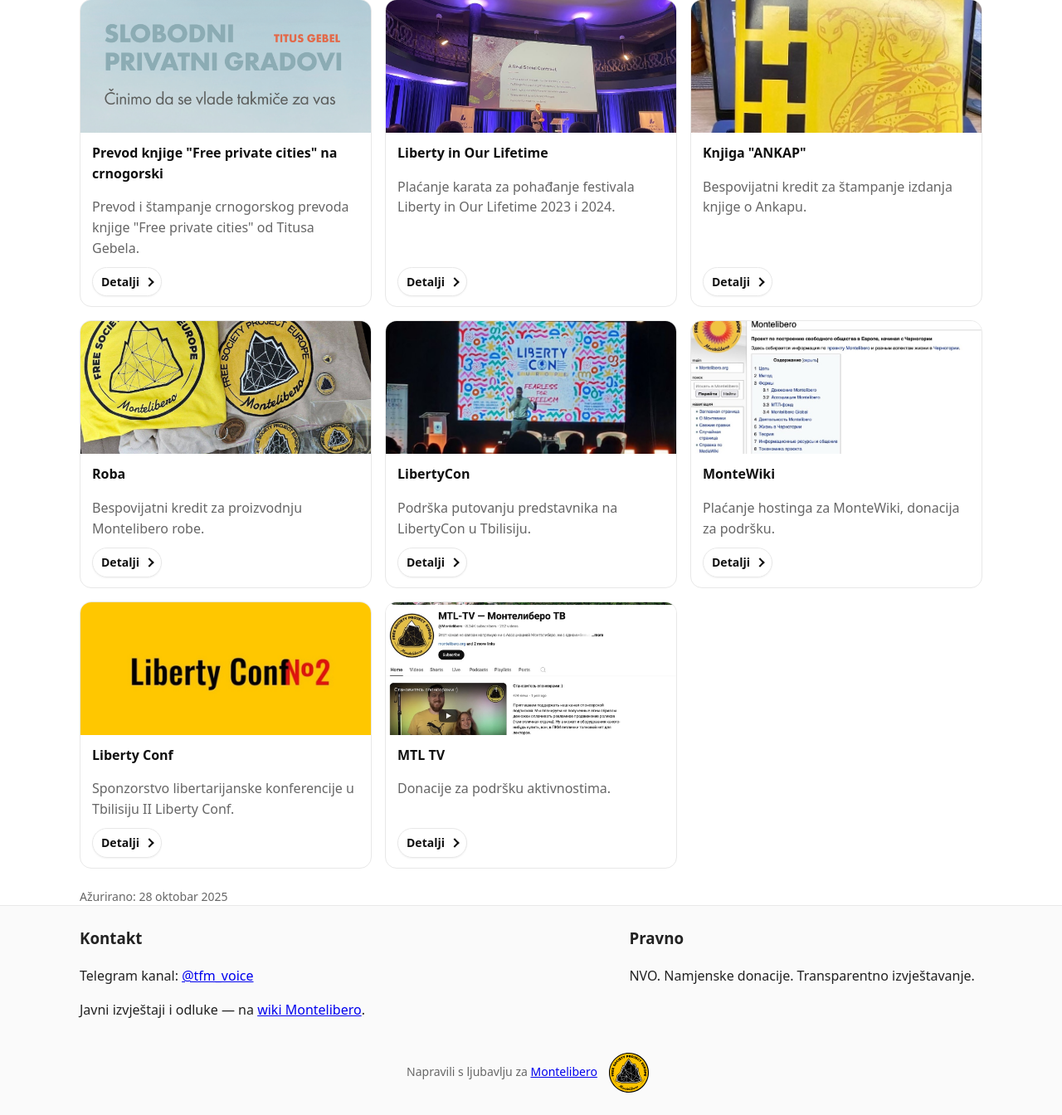
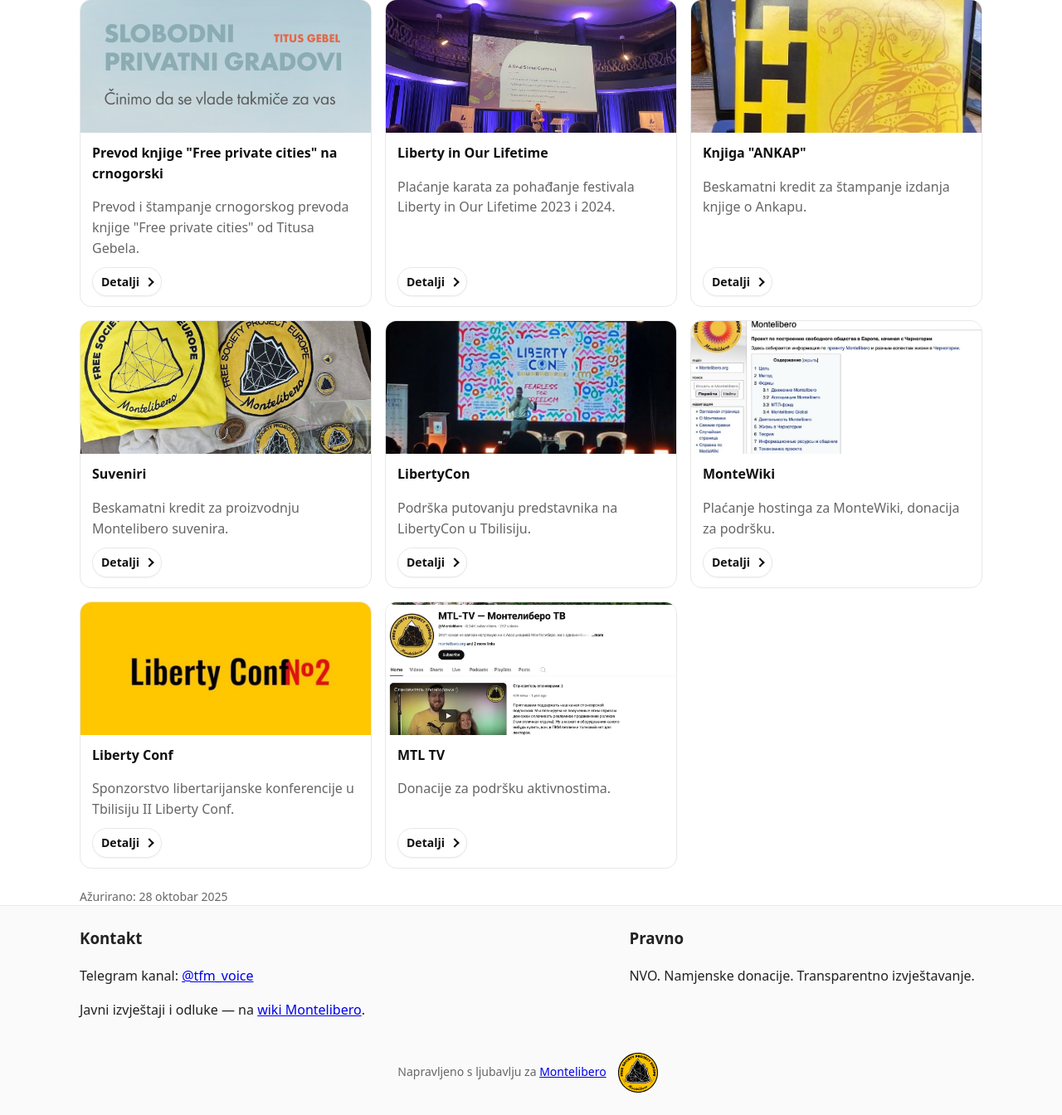
Before and after one commit to Montelibero/tfm-fund, a PHP site: page /cnr/ in a window 1280 px wide. Shown: the part 3246-4590 px from the top of the page at 83% size. Run offline with PHP 8.4, Linux system fonts and the light colour scheme.

Commit message:
Fix translation leaks and typos

```diff
--- a/cnr/index.php
+++ b/cnr/index.php
@@ -14,7 +14,7 @@ send_security_headers([
 
 $localeData = require __DIR__ . '/../partials/data/locales.php';
 $locales = $localeData['items'];
-$localeOrder = $localeData['order'];
+$localeOrder = locale_menu_order($locale, $localeData['order']);
 $alternateLocaleOrder = $localeData['alternate_order'];
 $defaultLocale = $localeData['default'];
 $fundData = require __DIR__ . '/../partials/data/fund.php';
--- a/eng/index.php
+++ b/eng/index.php
@@ -14,7 +14,7 @@ send_security_headers([
 
 $localeData = require __DIR__ . '/../partials/data/locales.php';
 $locales = $localeData['items'];
-$localeOrder = $localeData['order'];
+$localeOrder = locale_menu_order($locale, $localeData['order']);
 $alternateLocaleOrder = $localeData['alternate_order'];
 $defaultLocale = $localeData['default'];
 $fundData = require __DIR__ . '/../partials/data/fund.php';
--- a/partials/helpers.php
+++ b/partials/helpers.php
@@ -20,6 +20,21 @@ if (!function_exists('locale_setter_href')) {
     function locale_setter_href(string $locale, string $path): string
     {
         return '../set-lang.php?lang=' . rawurlencode($locale) . '&return=' . rawurlencode($path);
+    }
+}
+
+if (!function_exists('locale_menu_order')) {
+    function locale_menu_order(string $currentLocale, array $order): array
+    {
+        $result = [$currentLocale];
+
+        foreach (array_values(array_unique($order)) as $localeCode) {
+            if ($localeCode !== $currentLocale) {
+                $result[] = $localeCode;
+            }
+        }
+
+        return $result;
     }
 }
 
--- a/partials/strings/cnr.php
+++ b/partials/strings/cnr.php
@@ -160,11 +160,11 @@ return [
             ],
             'book2' => [
                 'title' => 'Knjiga "ANKAP"',
-                'body' => 'Bespovijatni kredit za štampanje izdanja knjige o Ankapu.',
+                'body' => 'Beskamatni kredit za štampanje izdanja knjige o Ankapu.',
             ],
             'merch' => [
-                'title' => 'Roba',
-                'body' => 'Bespovijatni kredit za proizvodnju Montelibero robe.',
+                'title' => 'Suveniri',
+                'body' => 'Beskamatni kredit za proizvodnju Montelibero suvenira.',
             ],
             'libertycon' => [
                 'title' => 'LibertyCon',
@@ -192,7 +192,7 @@ return [
         'reports_suffix' => '.',
         'legal_heading' => 'Pravno',
         'legal_body' => 'NVO. Namjenske donacije. Transparentno izvještavanje.',
-        'made_prefix' => 'Napravili s ljubavlju za ',
+        'made_prefix' => 'Napravljeno s ljubavlju za ',
         'made_link_label' => 'Montelibero',
         'made_logo_alt' => 'Montelibero',
     ],
--- a/partials/strings/spa.php
+++ b/partials/strings/spa.php
@@ -151,7 +151,7 @@ return [
                 'body' => 'Patrocinio de la publicación del libro «Fundamentos de las criptomonedas» en idioma montenegrino.',
             ],
             'fpc' => [
-                'title' => 'Traducción de la libro "Free private cities" al montenegrino',
+                'title' => 'Traducción del libro "Free private cities" al montenegrino',
                 'body' => 'Traducción y impresión de la traducción montenegrina del libro "Free private cities" de Titus Gebel.',
             ],
             'liol' => [
--- a/rus/index.php
+++ b/rus/index.php
@@ -14,7 +14,7 @@ send_security_headers([
 
 $localeData = require __DIR__ . '/../partials/data/locales.php';
 $locales = $localeData['items'];
-$localeOrder = $localeData['order'];
+$localeOrder = locale_menu_order($locale, $localeData['order']);
 $alternateLocaleOrder = $localeData['alternate_order'];
 $defaultLocale = $localeData['default'];
 $fundData = require __DIR__ . '/../partials/data/fund.php';
--- a/spa/index.php
+++ b/spa/index.php
@@ -14,7 +14,7 @@ send_security_headers([
 
 $localeData = require __DIR__ . '/../partials/data/locales.php';
 $locales = $localeData['items'];
-$localeOrder = $localeData['order'];
+$localeOrder = locale_menu_order($locale, $localeData['order']);
 $alternateLocaleOrder = $localeData['alternate_order'];
 $defaultLocale = $localeData['default'];
 $fundData = require __DIR__ . '/../partials/data/fund.php';
```
